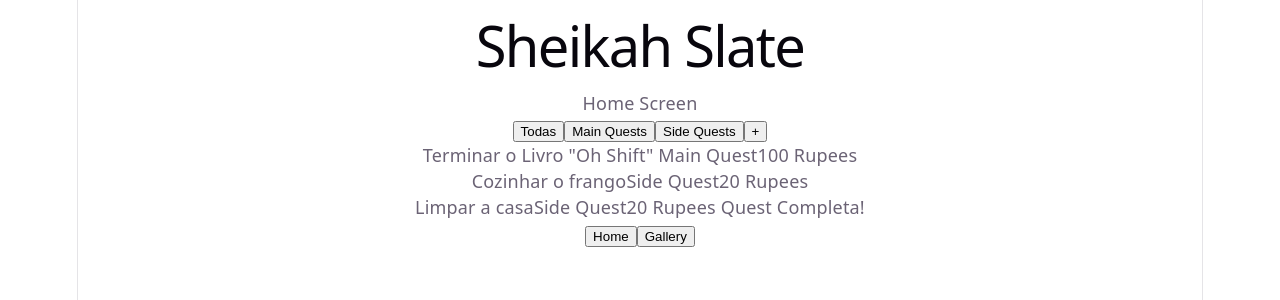
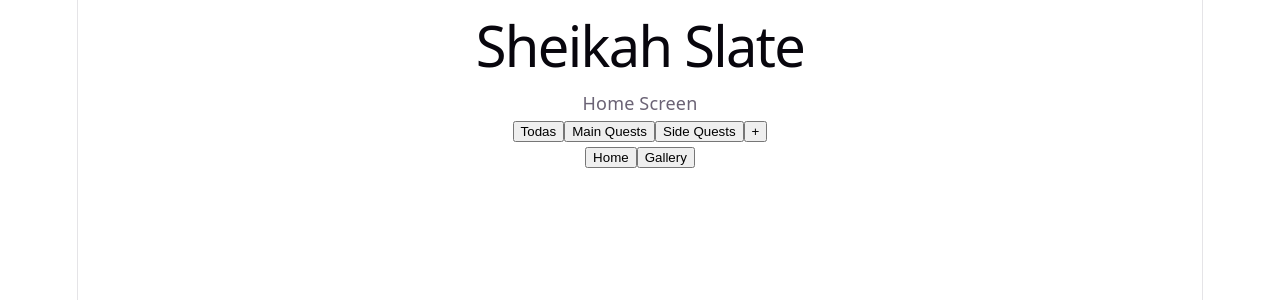
Before and after one commit to carageorgeeric/SheikahSlateQuests, a React (Vite) app in the folder sheikahcode/vite-project/: page / in a window 1280 px wide. Shown: the top 300 px of the page. Built offline with nearby package versions, Linux system fonts and the light colour scheme.

Commit message:
Passo 13, galeria adicionada, mock data removida e agora é possível ver as fotos upadas nnas tarefas

```diff
--- a/sheikahcode/vite-project/src/components/GalleryScreen/GalleryScreen.jsx
+++ b/sheikahcode/vite-project/src/components/GalleryScreen/GalleryScreen.jsx
@@ -1,3 +1,31 @@
+import { useState } from "react";
+import { useQuests } from "../../context/QuestContext";
+
 export default function GalleryScreen() {
-  return <div>Gallery Screen</div>;
+  const { quests } = useQuests();
+  const [filter, setFilter] = useState("all");
+
+  const completedQuests = quests.filter((q) => q.photo !== null);
+
+  const filtered =
+    filter === "all"
+      ? completedQuests
+      : completedQuests.filter((q) => q.type === filter);
+
+  const sorted = [...filtered].sort((a, b) => {
+    if (a.photo && !b.photo) return -1;
+    if (!a.photo && b.photo) return 1;
+    return 0;
+  });
+
+  return (
+    <div>
+      {sorted.map((quest) => (
+        <div key={quest.id}>
+          {quest.photo && <img src={quest.photo} alt={quest.title} />}
+          <p>{quest.title}</p>
+        </div>
+      ))}
+    </div>
+  );
 }
--- a/sheikahcode/vite-project/src/components/HomeScreen/HomeScreen.jsx
+++ b/sheikahcode/vite-project/src/components/HomeScreen/HomeScreen.jsx
@@ -2,39 +2,15 @@
 import QuestCard from "../QuestCard/QuestCard";
 import CreateQuestModal from "../CreateQuestModal/CreateQuestModal";
 import QuestDetailModal from "../QuestDetailModal/QuestDetailModal";
+import { useQuests } from "../../context/QuestContext";
 
 export default function HomeScreen() {
-  const mockQuests = [
-    {
-      id: "1",
-      title: 'Terminar o Livro "Oh Shift" ',
-      type: "main",
-      description:
-        'Terminar o livro "Oh Shift" e fazer um resumo no caderno designado para isso ',
-      photo: null,
-    },
-    {
-      id: "2",
-      title: "Cozinhar o frango",
-      type: "side",
-      description:
-        "Preparar o frango para o jantar de hoje, seguindo a receita do livro de culinária",
-      photo: null,
-    },
-
-    {
-      id: "3",
-      title: "Limpar a casa",
-      type: "side",
-      description: "Limpar a casa e organizar os cômodos",
-      photo: "foto-existe",
-    },
-  ];
+  const { quests } = useQuests();
 
   const [filter, setFilter] = useState("all"); // 'all' | 'main' | 'side'
 
   const questsToShow =
-    filter === "all" ? mockQuests : mockQuests.filter((q) => q.type === filter);
+    filter === "all" ? quests : quests.filter((q) => q.type === filter);
 
   const [selectedQuest, setSelectedQuest] = useState(null);
   const [modalAberto, setModalAberto] = useState(false);
```
